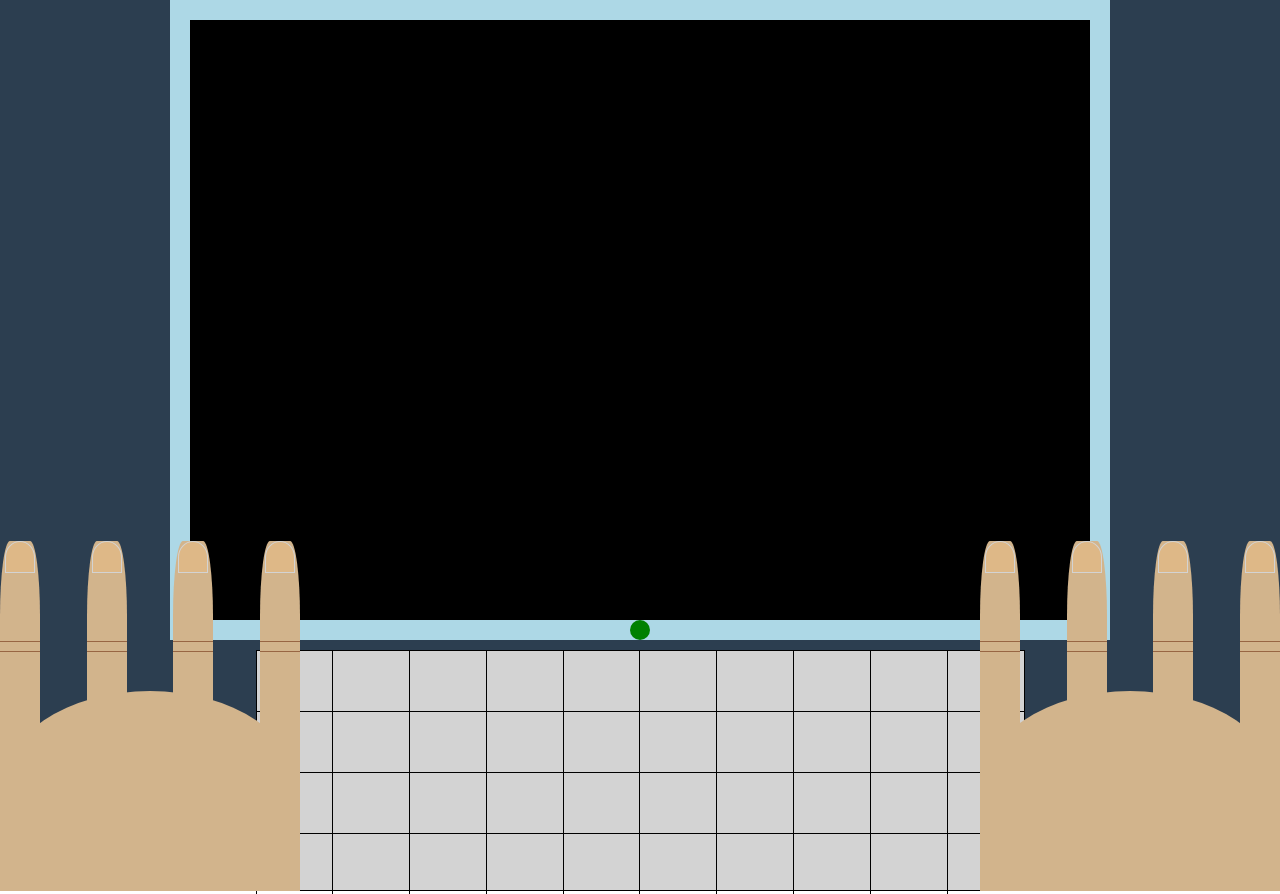
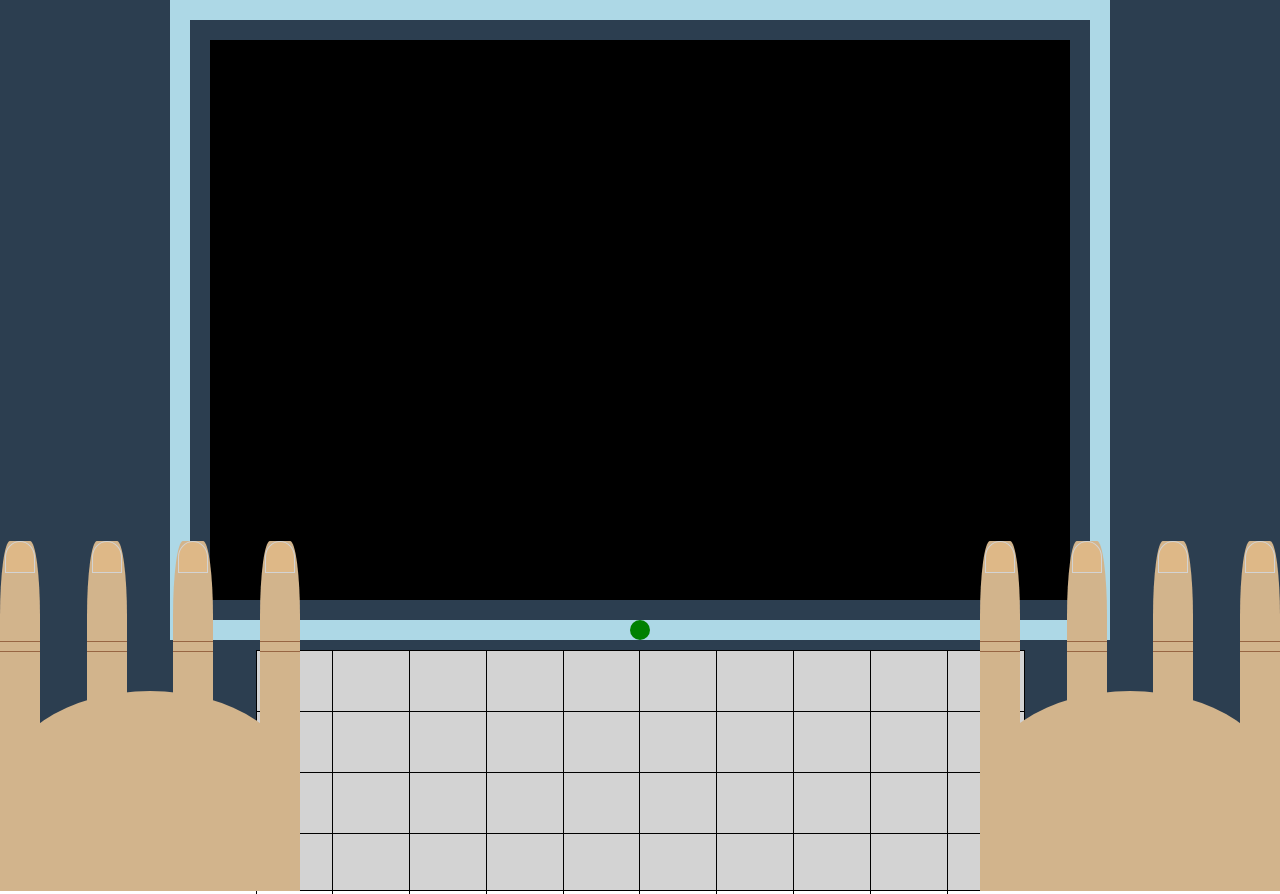
Before and after one commit to seandan7/personal-website, a Vue app: page / in a window 1280 px wide. Built offline with nearby package versions, Linux system fonts and the light colour scheme; a web font is replaced by a local one; what vue-particles would draw is missing.

Commit message:
Fix style scrolls

```diff
--- a/src/components/Monitor.vue
+++ b/src/components/Monitor.vue
@@ -47,7 +47,6 @@ export default {
   border: 20px solid lightblue;
   position: relative;
   overflow: scroll;
-  background: black;
 }
 .monitor {
   background: #000;
--- a/src/components/Slider.vue
+++ b/src/components/Slider.vue
@@ -117,6 +117,7 @@ export default {
     left: calc(50% - 20px);
     z-index: 2;
     color: #fff;
+    cursor: pointer;
   }
 }
 </style>
```
